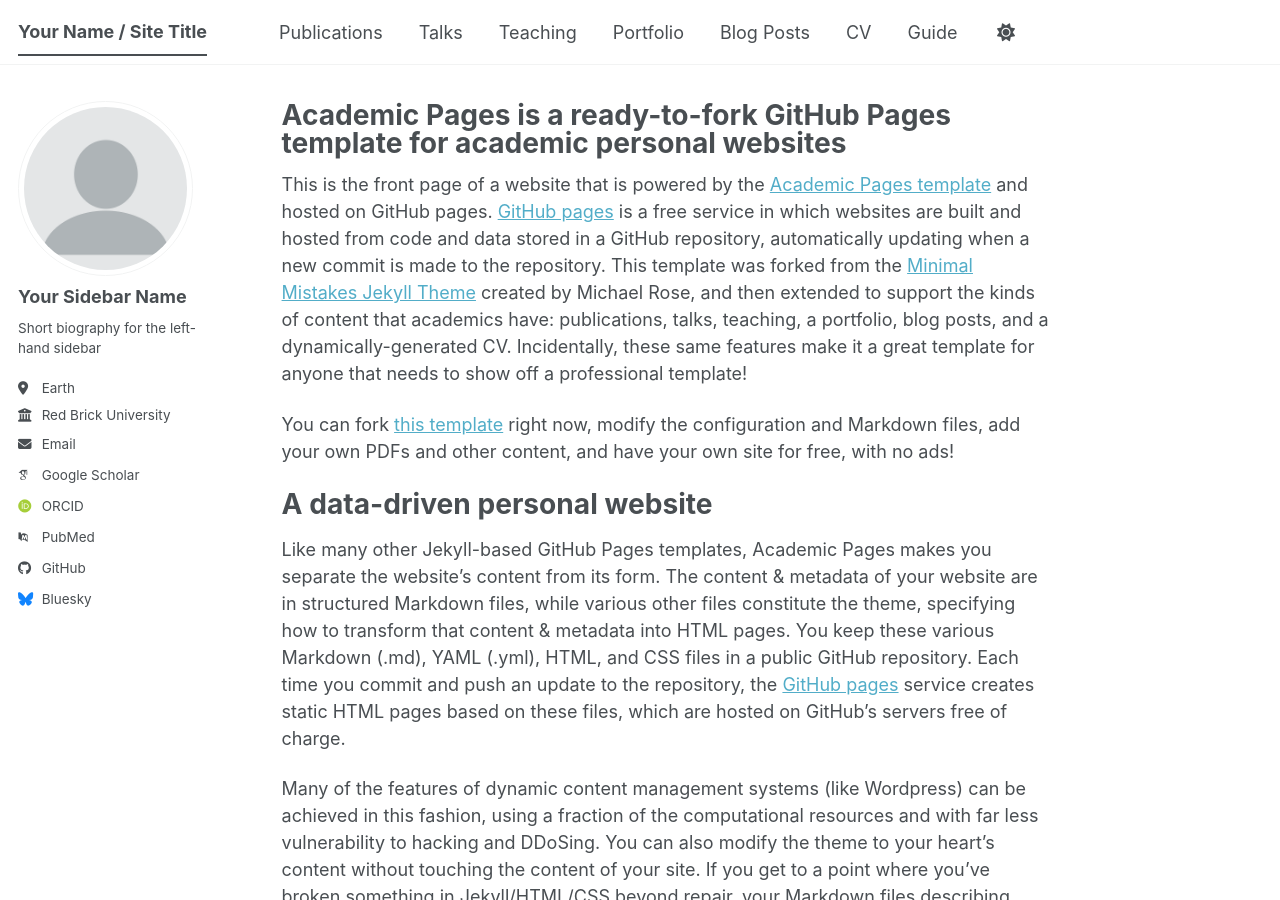
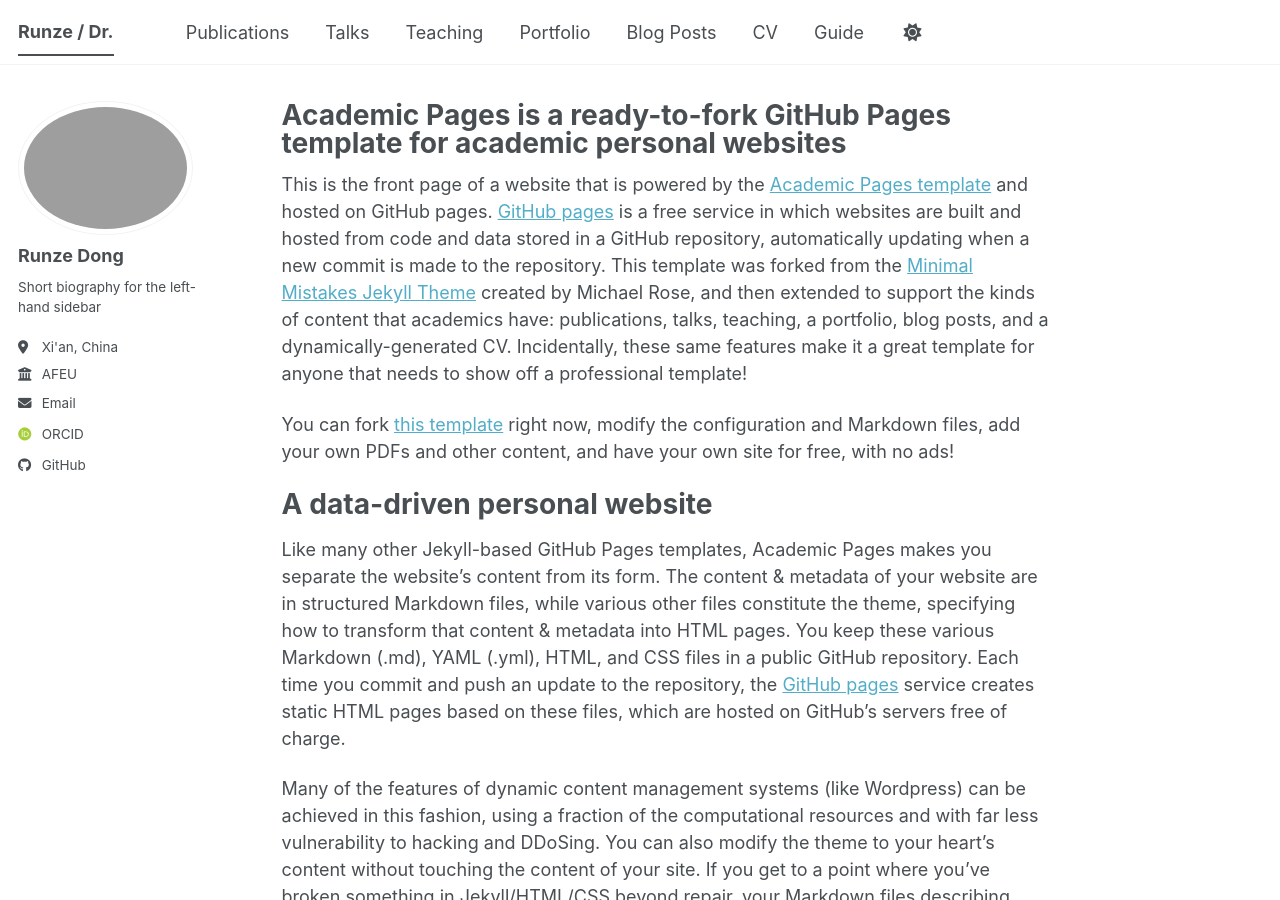
Before and after one commit to drzaxx/drzaxx.github.io, a Jekyll site: the page built from _pages/about.md, in a window 1280 px wide and 900 px high. Built offline with Jekyll 4.4.1, drawn with Linux system fonts in a browser that asks for light colours; some web fonts are replaced; a script bundle is joined from its source files by our own code; library files that are not in the unit come from our copies.

Commit message:
Modify site title and author details in config
Updated personal information and links in the config file.

```diff
--- a/_config.yml
+++ b/_config.yml
@@ -9,39 +9,39 @@
 # Basic Site Settings
 locale                   : "en-US"
 site_theme               : "default" # The available themes options are "default", "air", "sunrise", "mint", "dirt" and "contrast"
-title                    : "Your Name / Site Title"
+title                    : "Runze / Dr."
 title_separator          : "-"
 name                     : &name "Your Name"
 description              : &description "Your Name's academic portfolio"   # Update this with a general description of your site, this is the default if not overridden by a page
 url                      : https://academicpages.github.io # The base hostname & protocol for your site e.g. "https://[your GitHub username].github.io",
                                                            # or if you already have some other page hosted on Github then use "https://[your GitHub username].github.io/[Your Repo Name]"
 baseurl                  : "" # the subpath of your site, e.g. "/blog"
-repository               : "academicpages/academicpages.github.io"
+repository               : "drzaxx/drzaxx.github.io"
 
 # Site Author - The following control what appear as part of the author content on the side bar.
 #               If a field is blank the icon and link will not appear, otherwise it will be shown.
 #               Additional customization can be done by editing /_includes/author-profile.html
 author:
   # Biographic information
-  avatar           : "profile.png"
-  name             : "Your Sidebar Name"
+  avatar           : "profile01.jpg"
+  name             : "Runze Dong"
   pronouns         : # example: "she/her"
   bio              : "Short biography for the left-hand sidebar"
-  location         : "Earth"
-  employer         : "Red Brick University"
+  location         : "Xi'an, China"
+  employer         : "AFEU"
   uri              : # URL
-  email            : "none@example.org"
+  email            : "drzaxx@buaa.edu.cn"
 
   # Academic websites
   academia         : # URL
-  arxiv            : # URL - Update with the correct link to your profile
-  googlescholar    : "https://scholar.google.com/citations?user=PS_CX0AAAAAJ"
+  arxiv            : # URL
+  googlescholar    : # URL
   inspire-hep      : # URL
   impactstory      : # URL
-  orcid            : "https://orcid.org/yourorcidurl"
+  orcid            : "https://orcid.org/0000-0002-7261-8331"
   semantic         : # URL
   ssrn             : # URL
-  pubmed           : "https://www.ncbi.nlm.nih.gov/pubmed/?term=john+snow"
+  pubmed           : # URL
   researchgate     : # URL
   scopus           : # URL
   zotero           : # URL
@@ -51,13 +51,13 @@
   bitbucket        : # Username - Update with your username on the site
   codepen          : # Username
   dribbble         : # Username
-  github           : "academicpages"
+  github           : "drzaxx"
   kaggle           : # Username
   stackoverflow    : # User number or user number and name (i.e., use "1" or "1/jeff-atwood")
 
   # Social media
   artstation       : # Username
-  bluesky          : "bsky.app" # Replace this with you Bluesky username
+  bluesky          : # Username
   facebook         : # Username
   flickr           : # Username
   foursquare       : # Username
```
